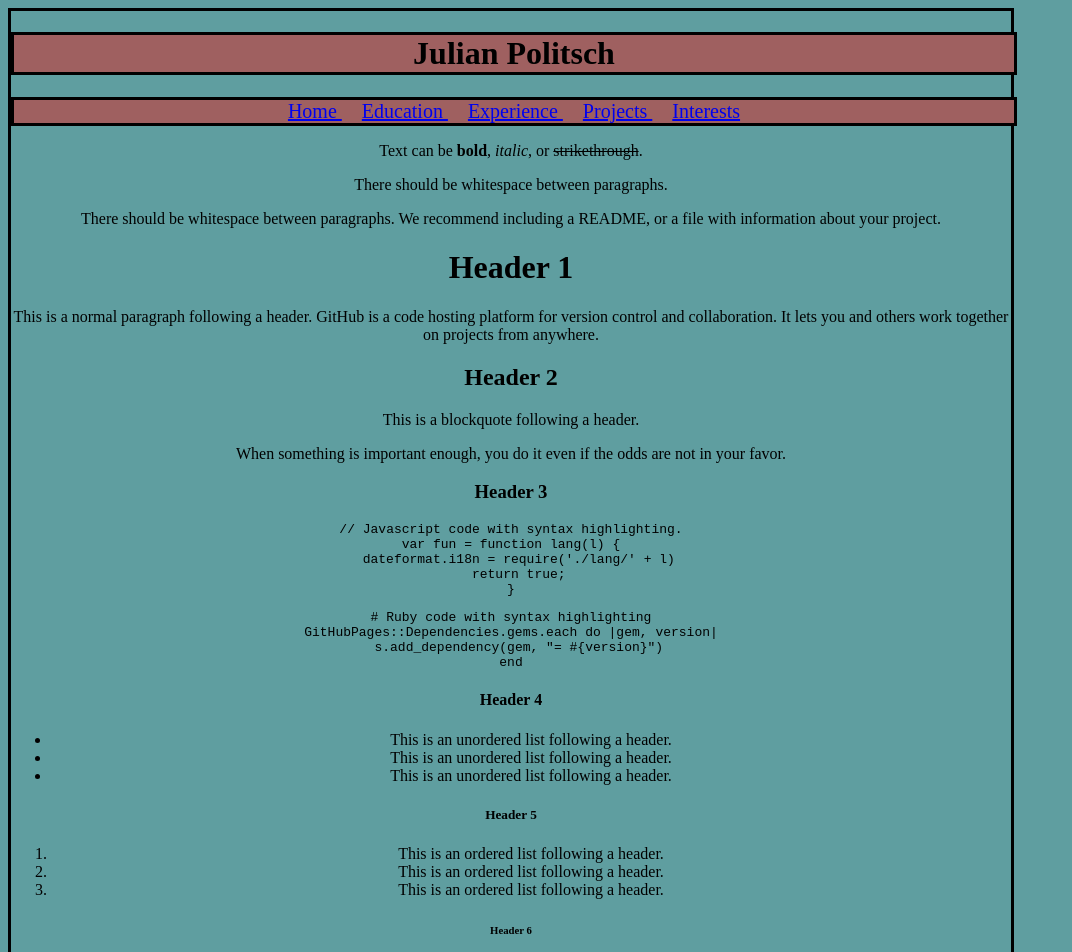
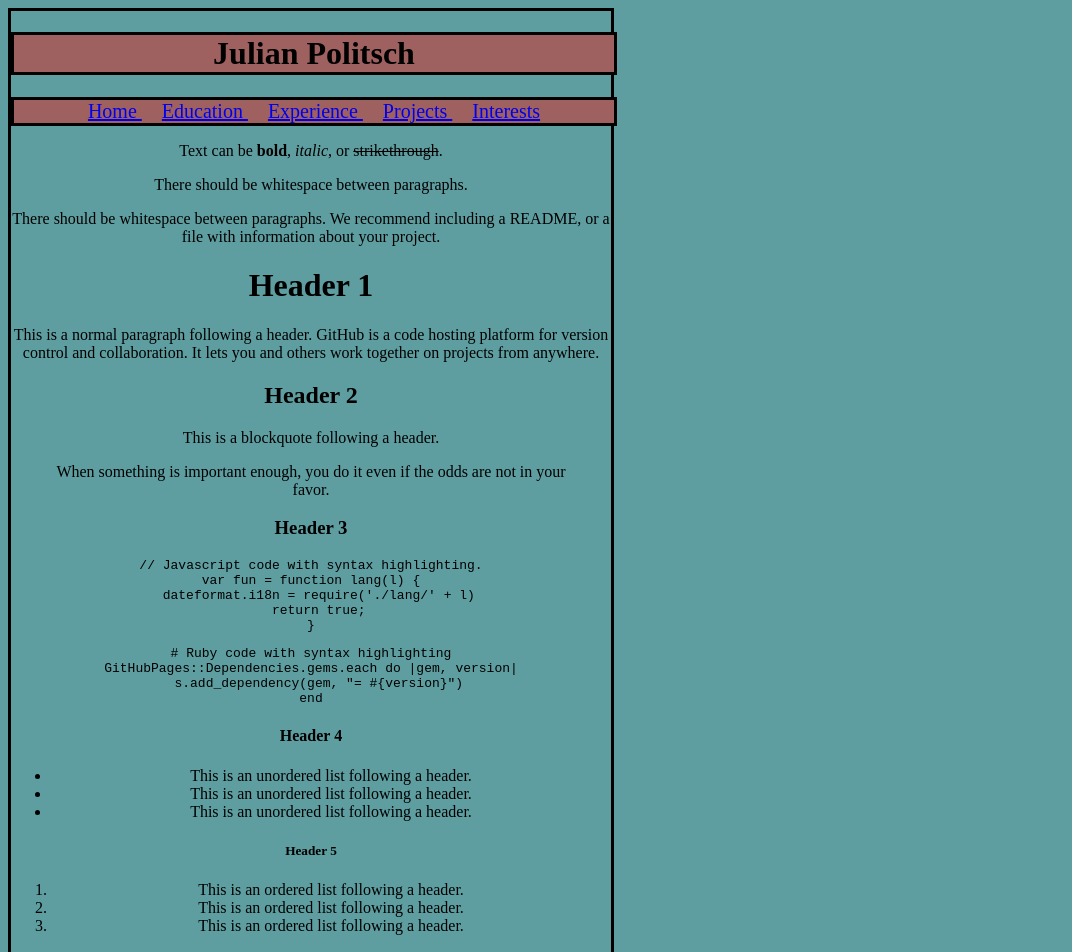
Before and after one commit to jepolitsch/jepolitsch.github.io, a Jekyll site: the page built from index.md, in a window 1280 px wide. Shown: the top 952 px of the page, without its empty margins (0-1072 px from the left). Built offline with Jekyll 4.4.1, drawn with Linux system fonts in a browser that asks for light colours.

Commit message:
Update alt.html

```diff
--- a/_layouts/alt.html
+++ b/_layouts/alt.html
@@ -10,7 +10,7 @@
       .center {
        text-align: center;
        border: 3px solid black;
-       width: 1000px;
+       width: 600px;
         }
 
             nav {
```
